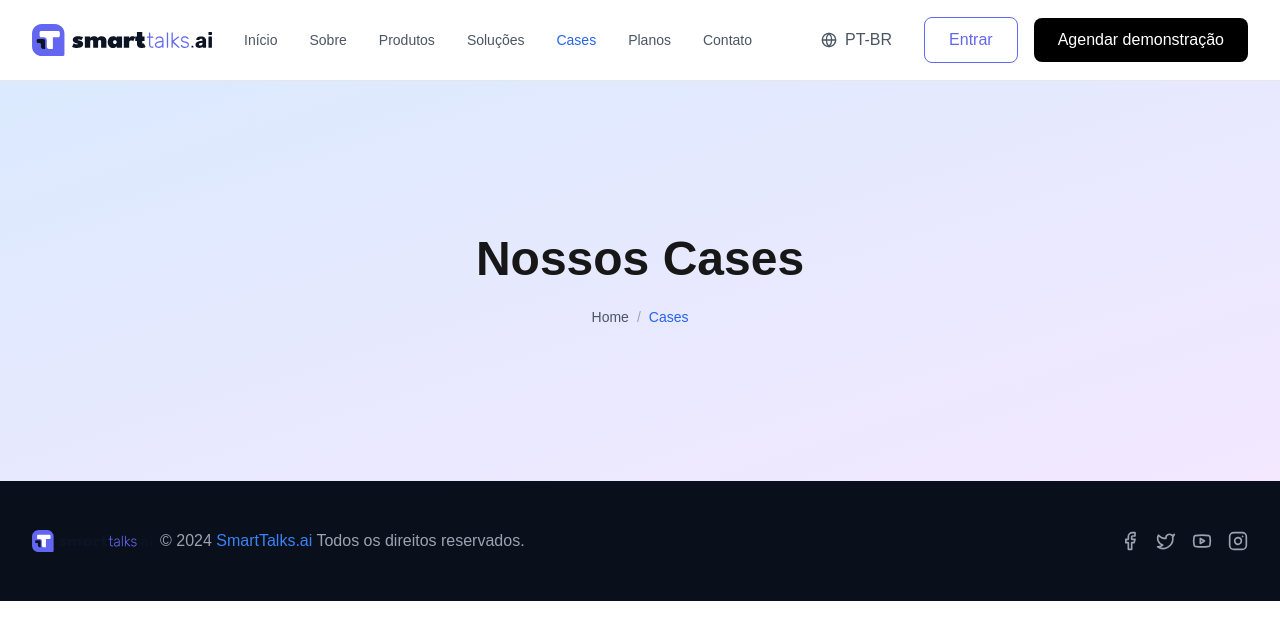
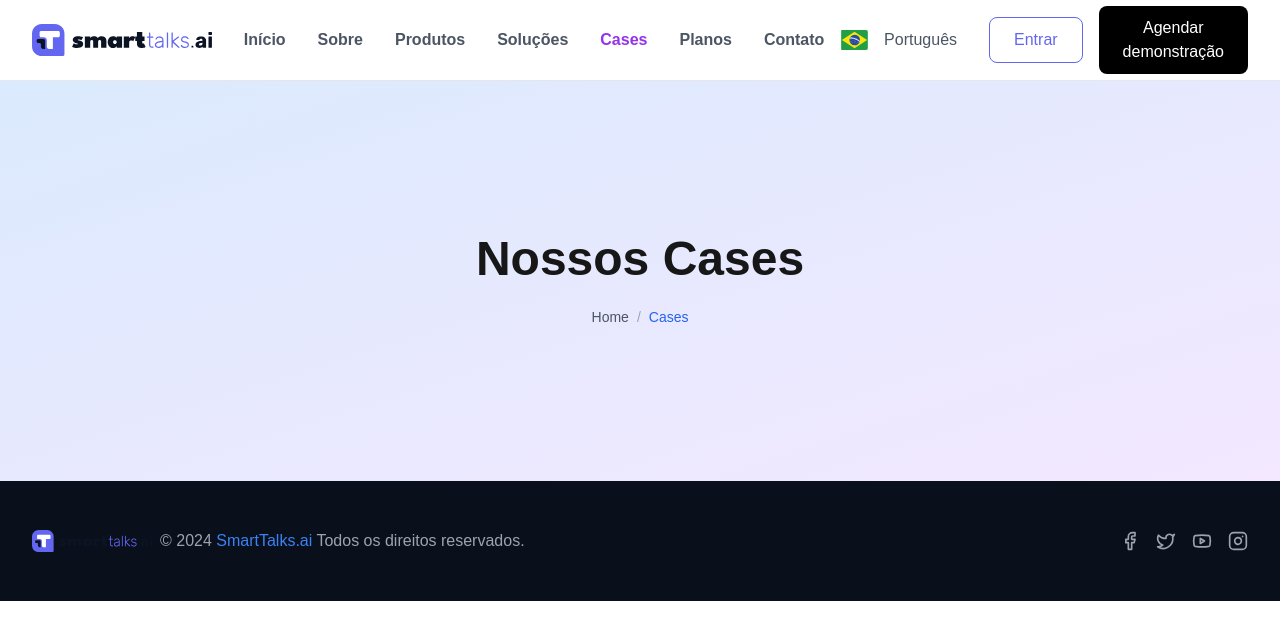
Before and after one commit to Protospi/smart-talks-website-app, a Next.js app: page /cases in a window 1280 px wide. Shown: the top 640 px of the page. Built offline with nearby package versions, Linux system fonts and the light colour scheme.

Commit message:
fix: menu and country flags on header

```diff
--- a/package.json
+++ b/package.json
@@ -10,6 +10,7 @@
   },
   "dependencies": {
     "clsx": "^2.1.1",
+    "flag-icons": "^7.2.3",
     "lucide-react": "^0.469.0",
     "next": "15.1.2",
     "react": "^19.0.0",
--- a/src/components/site-header.tsx
+++ b/src/components/site-header.tsx
@@ -2,14 +2,16 @@
 
 import Link from "next/link"
 import Image from "next/image"
-import { Globe } from 'lucide-react'
 import { usePathname } from 'next/navigation'
+import { useState } from 'react'
+import 'flag-icons/css/flag-icons.min.css'
 
 export function SiteHeader() {
   const pathname = usePathname()
+  const [isLanguageOpen, setIsLanguageOpen] = useState(false)
 
   const isActive = (path: string) => {
-    return pathname === path ? "text-blue-600" : "text-gray-600 hover:text-gray-900"
+    return pathname === path ? "text-purple-600 font-bold" : "text-gray-600 hover:text-gray-900"
   }
 
   return (
@@ -20,14 +22,14 @@ export function SiteHeader() {
             <Image
               src="/logo.svg"
               alt="SmartTalks Logo"
-              width={180}
-              height={40}
+              width={220}
+              height={80}
               priority
             />
           </Link>
         </div>
         <nav className="flex flex-1 items-center justify-between">
-          <div className="flex items-center space-x-8 text-sm">
+          <div className="flex items-center space-x-8 text-base font-bold">
             <Link href="/" className={`transition-colors ${isActive('/')}`}>Início</Link>
             <Link href="/sobre" className={`transition-colors ${isActive('/sobre')}`}>Sobre</Link>
             <Link href="/produtos" className={`transition-colors ${isActive('/produtos')}`}>Produtos</Link>
@@ -37,10 +39,34 @@ export function SiteHeader() {
             <Link href="/contato" className={`transition-colors ${isActive('/contato')}`}>Contato</Link>
           </div>
           <div className="flex items-center space-x-4">
-            <button className="inline-flex items-center px-4 py-2 text-gray-600 hover:text-gray-900 transition-colors">
-              <Globe className="h-4 w-4" />
-              <span className="ml-2">PT-BR</span>
-            </button>
+            <div className="relative">
+              <button
+                className="inline-flex items-center px-4 py-2 text-gray-600 hover:text-gray-900 transition-colors"
+                onClick={() => setIsLanguageOpen(!isLanguageOpen)}
+              >
+                <span className="fi fi-br mr-2 rounded-sm" style={{ fontSize: '1.3em' }}></span>
+                <span className="ml-2">Português</span>
+              </button>
+
+              {isLanguageOpen && (
+                <div className="absolute right-0 mt-2 w-40 rounded-md shadow-lg bg-[#6366F1] ring-1 ring-black ring-opacity-5">
+                  <div className="py-1" role="menu">
+                    <button className="w-full px-3 py-2 text-left text-sm text-white hover:bg-[#5254cc] flex items-center">
+                      <span className="fi fi-br" style={{ fontSize: '1.3em' }}></span>
+                      <span className="ml-1">Português</span>
+                    </button>
+                    <button className="w-full px-3 py-2 text-left text-sm text-white hover:bg-[#5254cc] flex items-center">
+                      <span className="fi fi-us" style={{ fontSize: '1.3em' }}></span>
+                      <span className="ml-1">English</span>
+                    </button>
+                    <button className="w-full px-3 py-2 text-left text-sm text-white hover:bg-[#5254cc] flex items-center">
+                      <span className="fi fi-es" style={{ fontSize: '1.3em' }}></span>
+                      <span className="ml-1">Español</span>
+                    </button>
+                  </div>
+                </div>
+              )}
+            </div>
             <button className="px-6 py-2.5 text-[#6366F1] border border-[#6366F1] rounded-lg hover:bg-[#6366F1] hover:text-white transition-all duration-300">
               Entrar
             </button>
```
Also changed, not shown: 1 other file (tests, documents, lock files or other folders).
